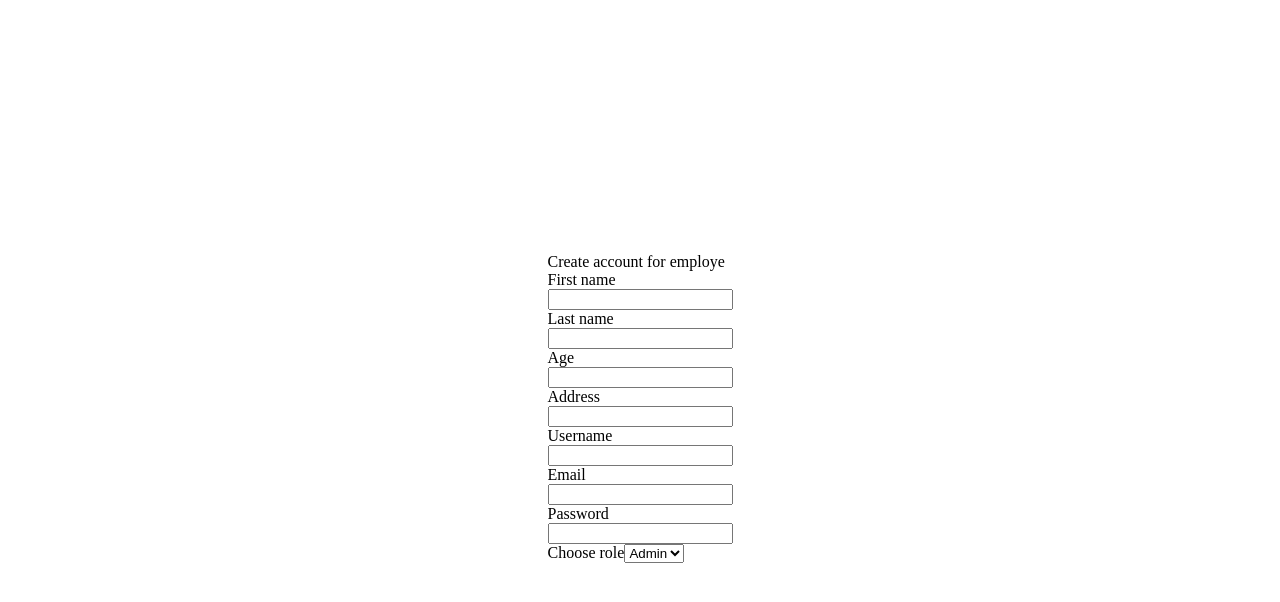
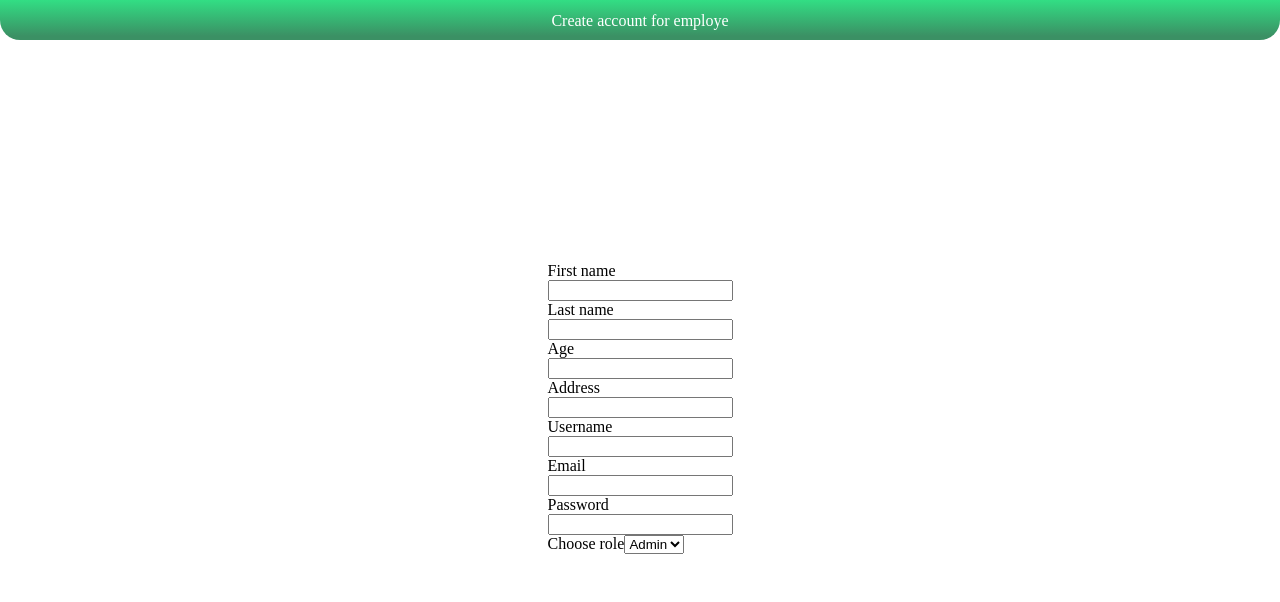
Before and after one commit to AnRiyan1912/sistem-absence-employe-fe-vue-js, a Vue app: page /register in a window 1280 px wide. Shown: the top 602 px of the page. Built offline with nearby package versions, Linux system fonts and the light colour scheme.

Commit message:
add ui for register

```diff
--- a/src/views/RegisterView.vue
+++ b/src/views/RegisterView.vue
@@ -10,7 +10,7 @@ if (authToken) {
 <template>
   <div class="container-main">
     <div>
-      <div><span>Create account for employe</span></div>
+      <div class="container-information"><span>Create account for employe</span></div>
       <form action="">
         <span>First name</span>
         <div>
@@ -58,5 +58,20 @@ if (authToken) {
   justify-content: center;
   align-items: center;
 }
-
+.container-information {
+  background: rgb(59, 144, 100);
+  background: linear-gradient(0deg, rgba(59, 144, 100, 1) 10%, rgba(50, 222, 132, 1) 100%);
+  width: 100vw;
+  height: 30px;
+  position: fixed;
+  top: 0;
+  left: 0;
+  display: flex;
+  justify-content: center;
+  align-items: end;
+  padding-bottom: 10px;
+  border-bottom-right-radius: 20px;
+  border-bottom-left-radius: 20px;
+  color: #ffffff;
+}
 </style>
```
